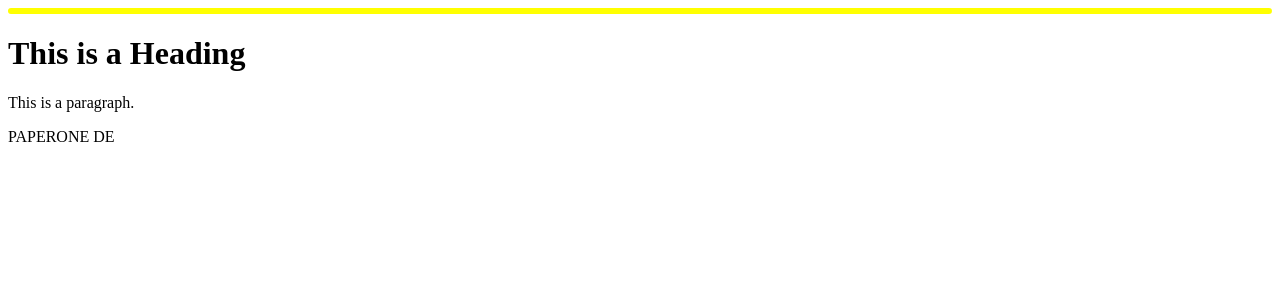
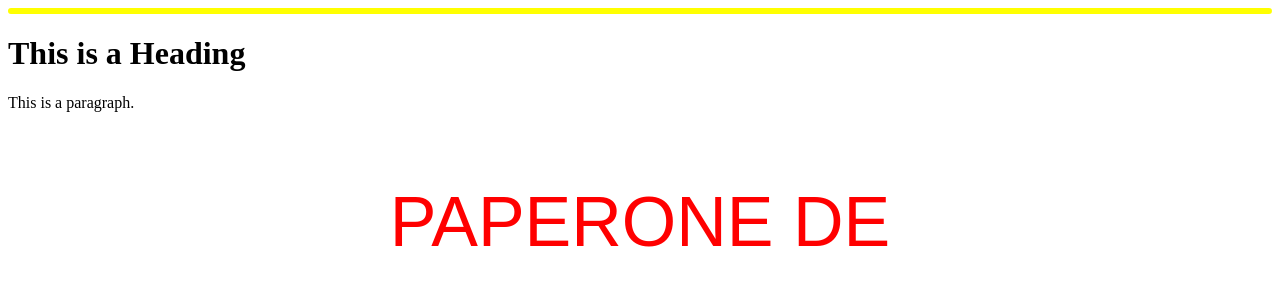
Before and after one commit to therabidraccoon/tutorial-ajax, a plain HTML site: page index.html in a window 1280 px wide. Drawn offline with Linux system fonts and the light colour scheme; no server answers.

Commit message:
altre mod

```diff
--- a/css/style.css
+++ b/css/style.css
@@ -6,3 +6,10 @@
     font-size: 18px;
     font-family: sans-serif;
 }
+
+.paperon-p {
+    font-size: 70px;
+    font-family: sans-serif;
+    color: red;
+    text-align: center;
+}
--- a/index.html
+++ b/index.html
@@ -14,7 +14,7 @@
     <h1>This is a Heading</h1>
     <p>This is a paragraph.</p>
 
-    <p id="paperone">AAAAAA</p>
+    <p id="paperone" class="paperon-p">AAAAAA</p>
 
 </body>
 
```
